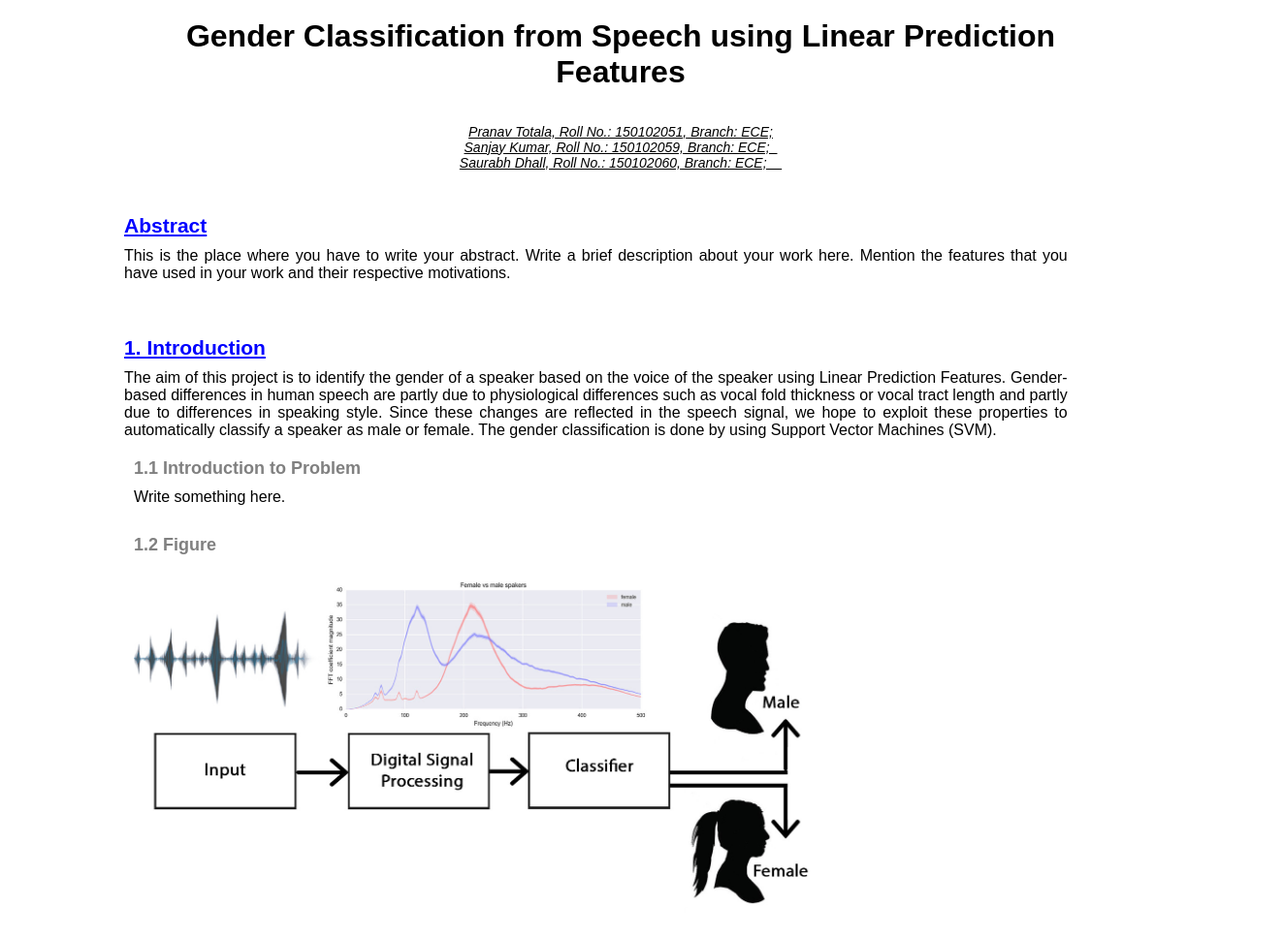
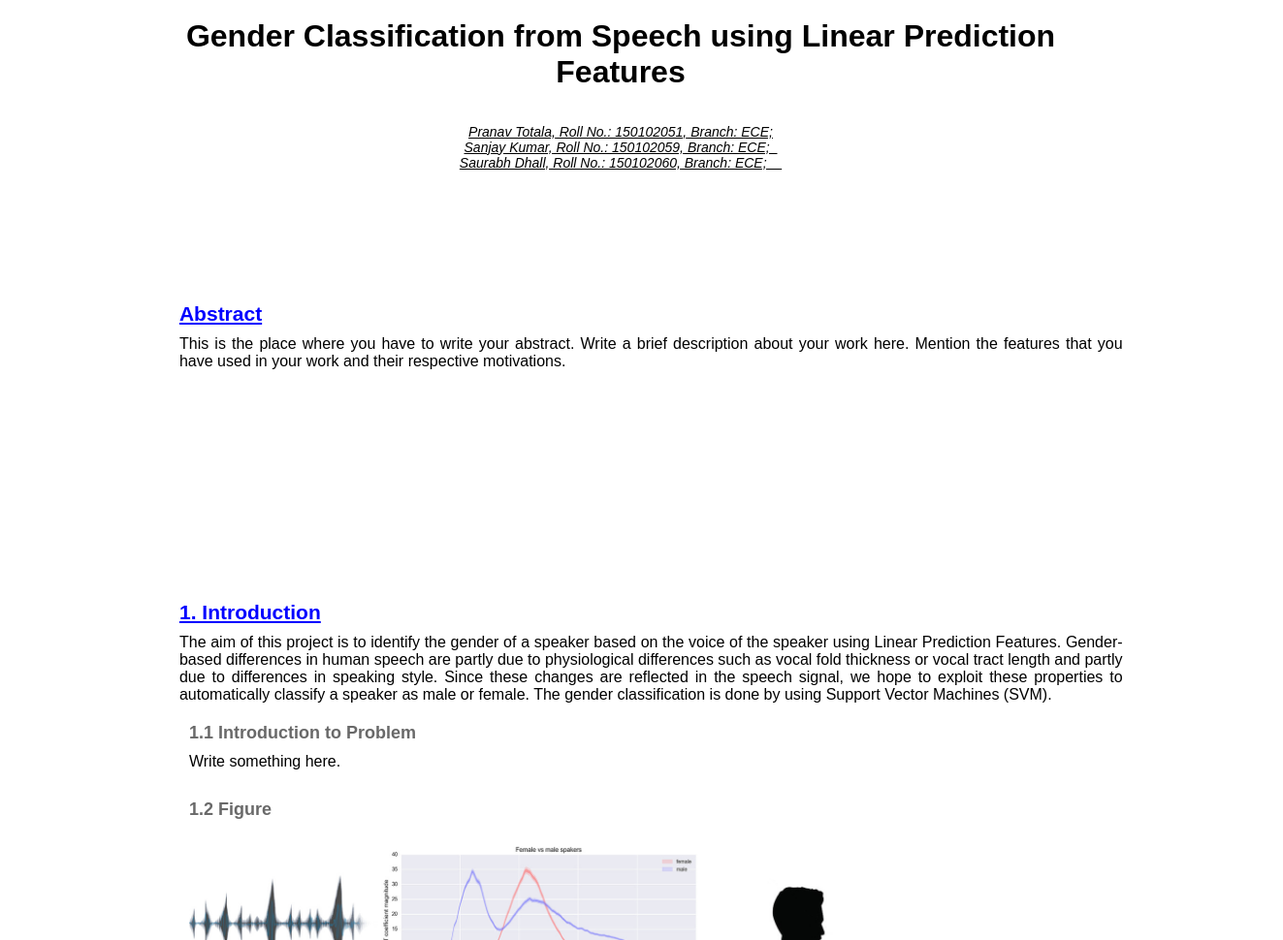
Before and after one commit to HankyPanty/HankyPanty.github.io, a plain HTML site: page index.html in a window 1280 px wide. Shown: the top 970 px of the page at 97% size, 1323 px wide, since content can reach past the window. Drawn offline with Linux system fonts and the light colour scheme.

Commit message:
Update index.html

```diff
--- a/index.html
+++ b/index.html
@@ -6,10 +6,10 @@
 			img{display: block;}
 			.container{width: 90%;position absolute;margin: auto;}
 			.title{position: relative;width: 90%;margin: auto;text-align: center;font-weight: bold;font-size: 32px;padding: 1%;}
-			.section{position: relative;width: 90%;margin: auto;padding: 2%;}
+			.section{position: relative;width: 90%;margin: auto;padding: 10%;}
 			.subsection{position: relative; width: 98%;text-align: justify;padding: 10px;}
 			.heading{position: relative; width: 98%;text-align: left;font-size: 21px;font-weight: bold;color: blue;text-decoration: underline;}
-			.heading2{position: relative; width: 98%;text-align: left;font-size: 18px;font-weight: bold;color: Grey;}
+			.heading2{position: relative; width: 98%;text-align: left;font-size: 18px;font-weight: bold;color: DimGrey;}
 			.text{width: 95%;font-size: 16px;text-align: justify;padding: 10px 0px 10px 0px;}
 			.authors{position: relative;width: 80%;margin: auto;padding: 2%;font-style: italic;text-align: center;font-size: 14px;text-decoration: underline;}
 			.image{width: 95%;font-size: 12px;text-align: left;}
```
